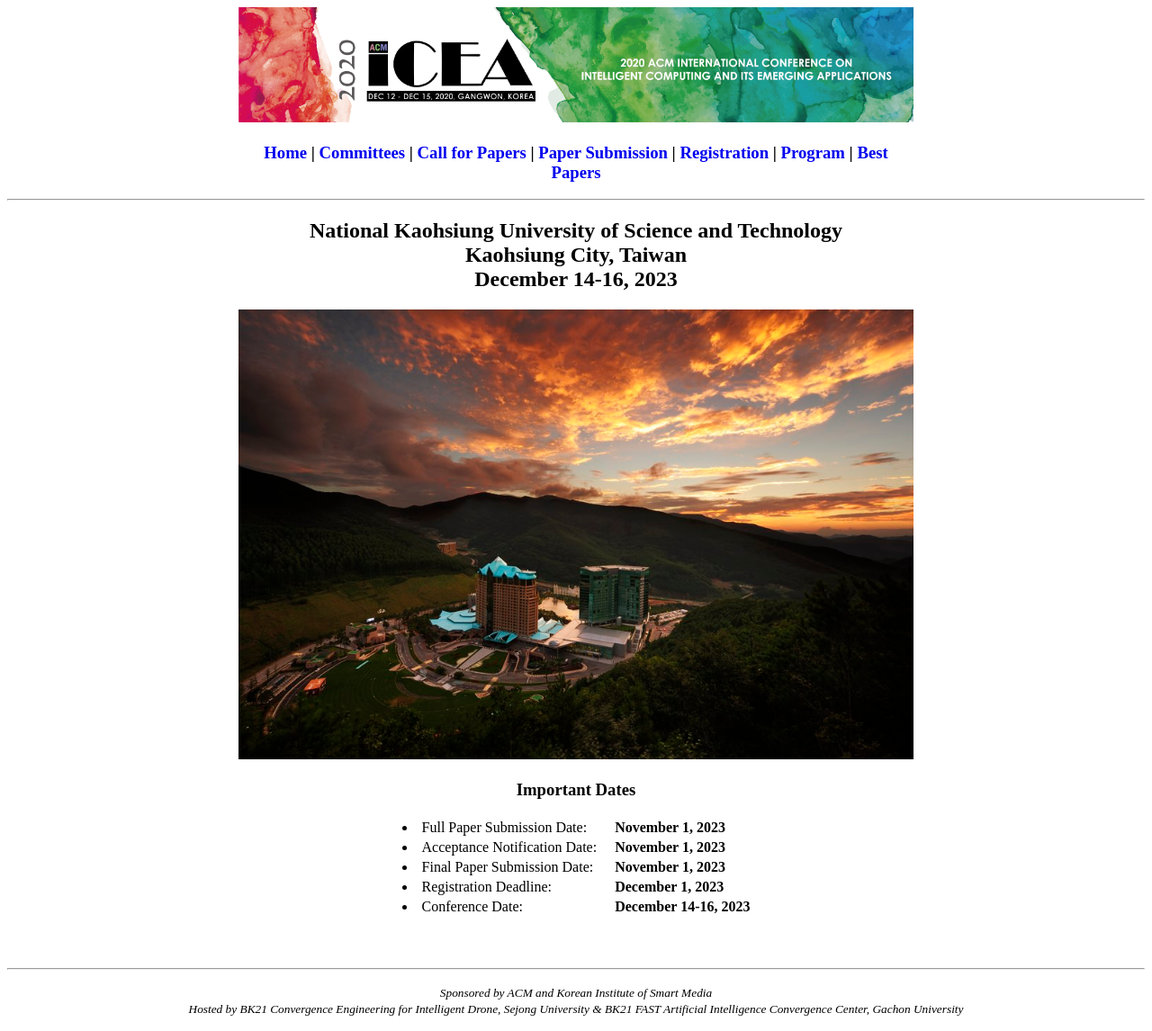
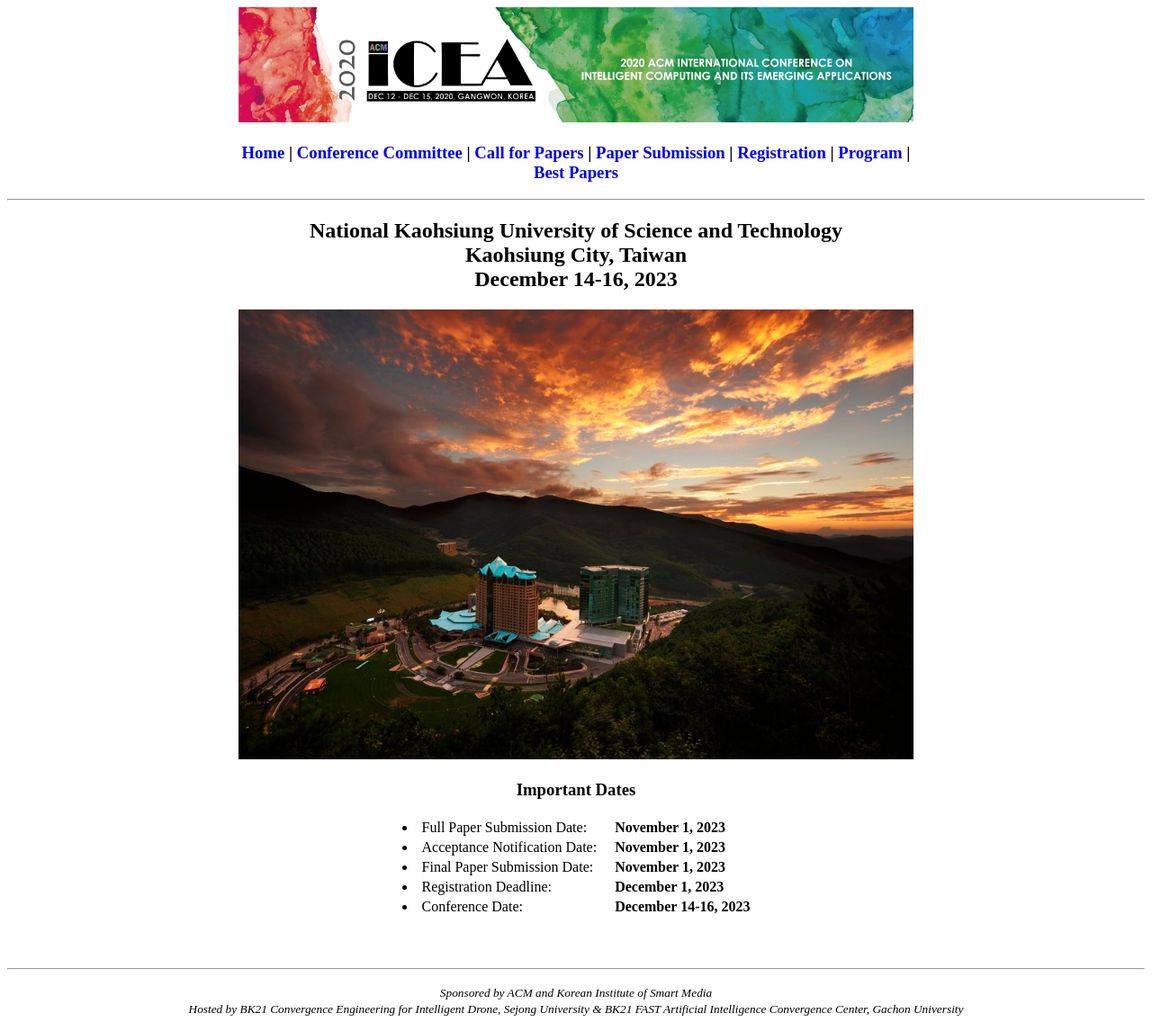
Before and after one commit to icea-conf/2023, a Jekyll site: the page built from index.html, in a window 1280 px wide. Shown: the whole page at 90% size. Built offline with Jekyll 4.4.1, drawn with Linux system fonts in a browser that asks for light colours; the list of posts is cut into pages by our own code.

Commit message:
Update header.html

```diff
--- a/_includes/header.html
+++ b/_includes/header.html
@@ -5,7 +5,7 @@
                 <a href="http://icea-conf.github.io/2023"><img src="https://icea-conf.github.io/2023/image/ACM ICEA2020-Banner.jpg" alt="" style="max-width: 100%; height: auto;"></a>
             </header>
 
-            <h3><a style="text-decoration:none" href='http://icea-conf.github.io/2023'> Home</a> | <a style="text-decoration:none" href='http://icea-conf.github.io/2023/committee/'>Committees</a> | <a style="text-decoration:none" href='http://icea-conf.github.io/2023/papers/'>Call for Papers</a> | <a style="text-decoration:none" href='http://icea-conf.github.io/2023/submission/'>Paper Submission</a> | <a style="text-decoration:none" href='http://icea-conf.github.io/2023/registration/'>Registration</a> | <a style="text-decoration:none" href='http://icea-conf.github.io/2023/program/'>Program</a> | <a style="text-decoration:none" href='http://icea-conf.github.io/2023/best_papers/'>Best Papers</a></h3>
+            <h3><a style="text-decoration:none" href='http://icea-conf.github.io/2023'> Home</a> | <a style="text-decoration:none" href='http://icea-conf.github.io/2023/committee/'>Conference Committee</a> | <a style="text-decoration:none" href='http://icea-conf.github.io/2023/papers/'>Call for Papers</a> | <a style="text-decoration:none" href='http://icea-conf.github.io/2023/submission/'>Paper Submission</a> | <a style="text-decoration:none" href='http://icea-conf.github.io/2023/registration/'>Registration</a> | <a style="text-decoration:none" href='http://icea-conf.github.io/2023/program/'>Program</a> | <a style="text-decoration:none" href='http://icea-conf.github.io/2023/best_papers/'>Best Papers</a></h3>
         <center>
     </div>
 </div>
```
